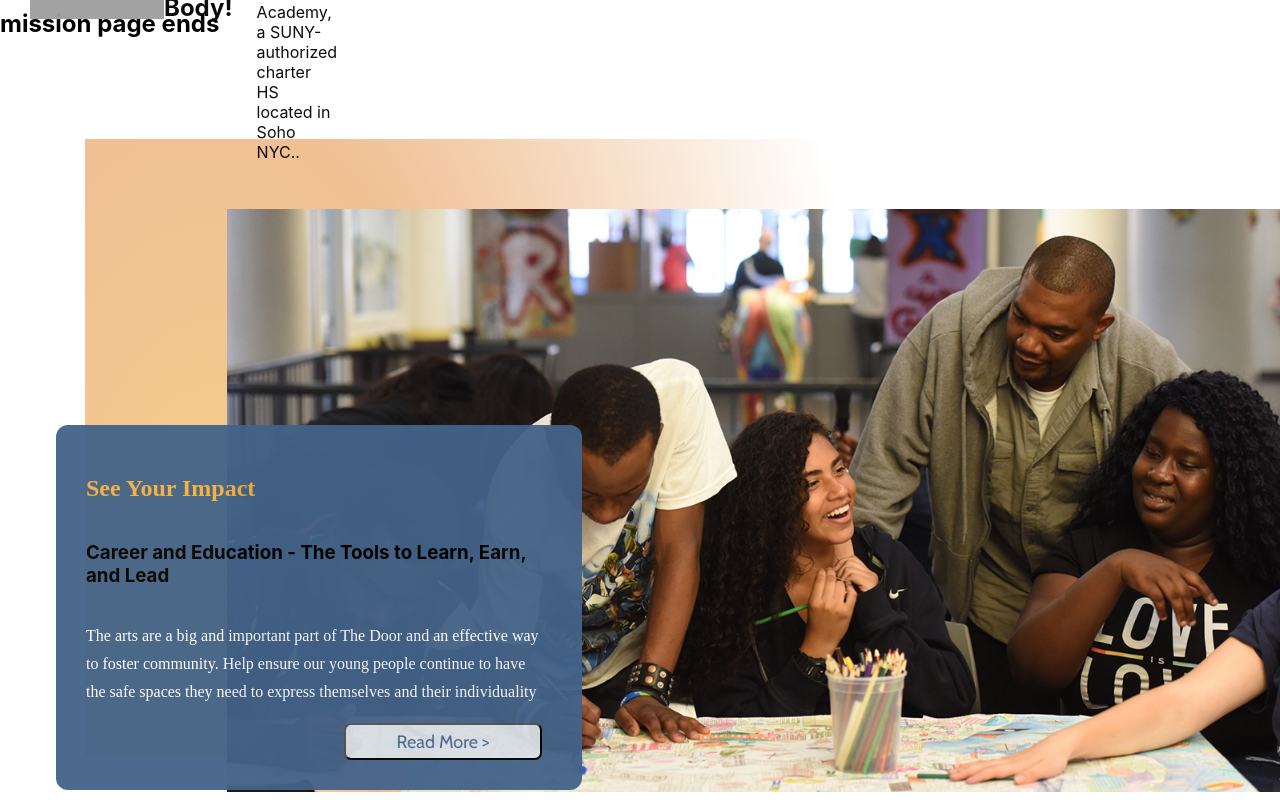
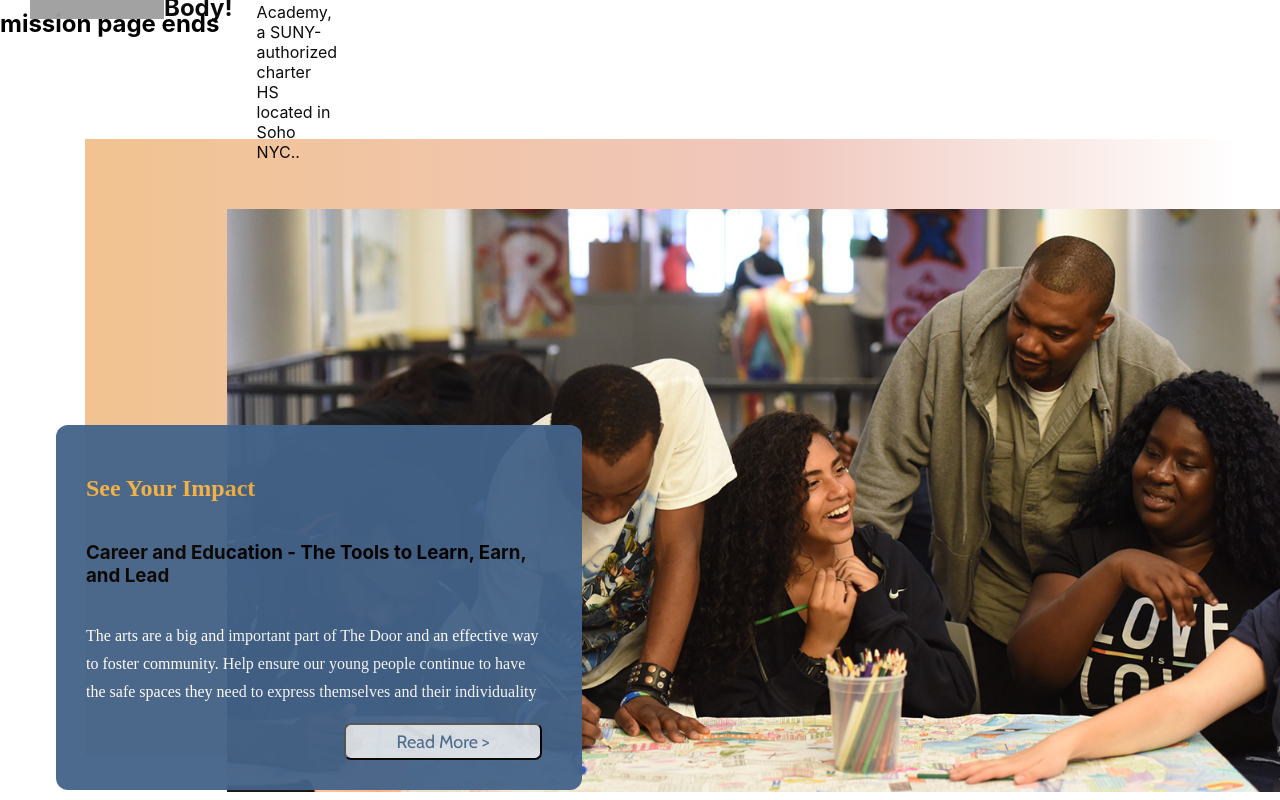
Before and after one commit to Ricomitch/The-Door, a React (Create React App) app in the folder client/: page / in a window 1280 px wide. Shown: the part 3000-3800 px from the top of the page. Built offline with nearby package versions, Linux system fonts and the light colour scheme; grey boxes are pictures that could not be loaded; a web font is replaced by a local one.

Commit message:
upgraded linear-gradient

```diff
--- a/client/src/components/HomePage/ImpactHomePage.css
+++ b/client/src/components/HomePage/ImpactHomePage.css
@@ -19,7 +19,8 @@ div.gradient-block{
   grid-column-start: 3;
   width: 1153px;
   height: 617px;
-  background: radial-gradient(56.9% 198.68% at 10.67% 69.04%, #F5CE8C 0%, rgba(237, 178, 124, 0.822917) 38.02%, rgba(197, 49, 49, 0) 100%);
+  background: rgb(241,195,144);
+  background: linear-gradient(90deg, rgba(241,195,144,1) 0%, rgba(240,199,189,1) 60%, rgba(255,255,255,1) 100%); ;
 }
 
 div.img-wrapper {
```
